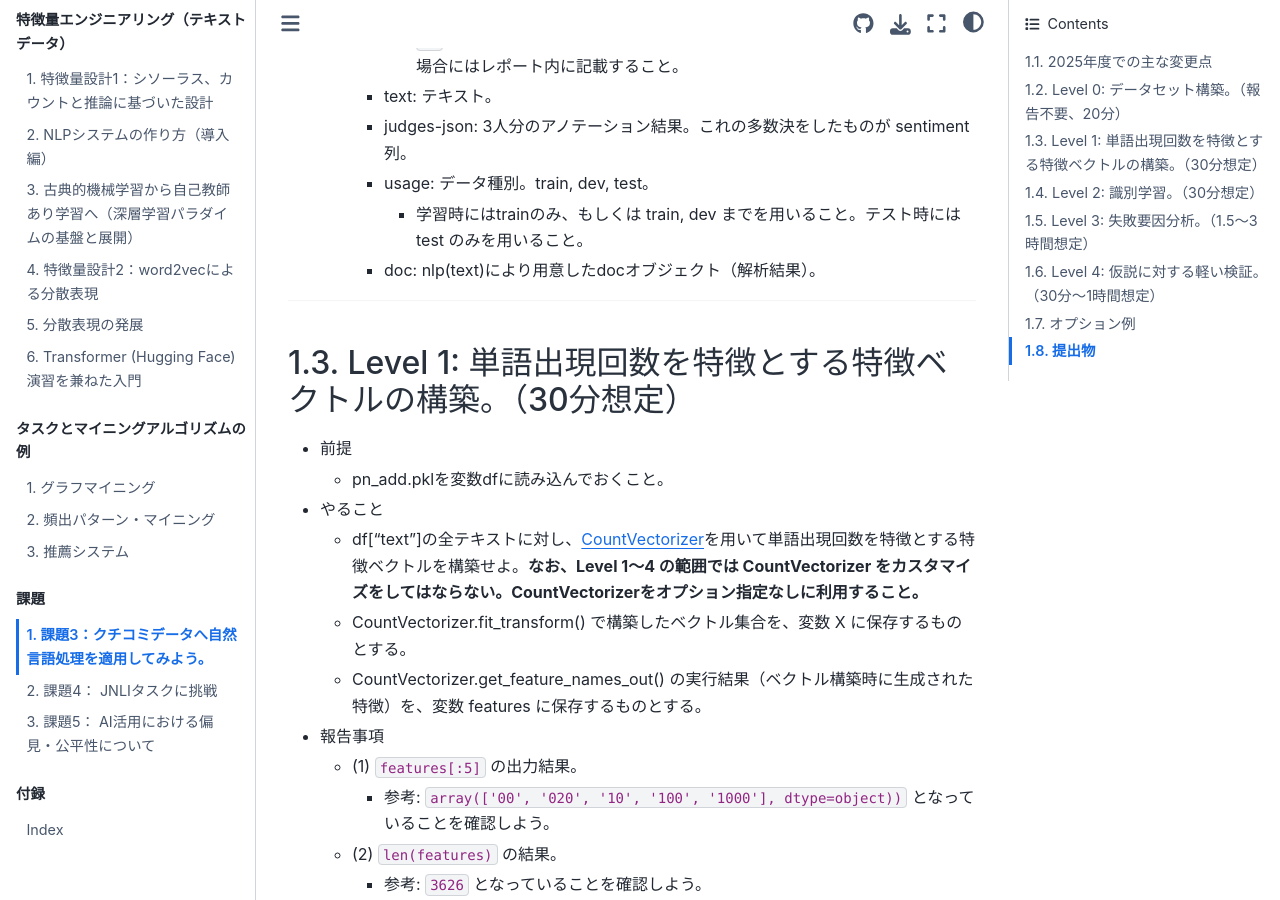
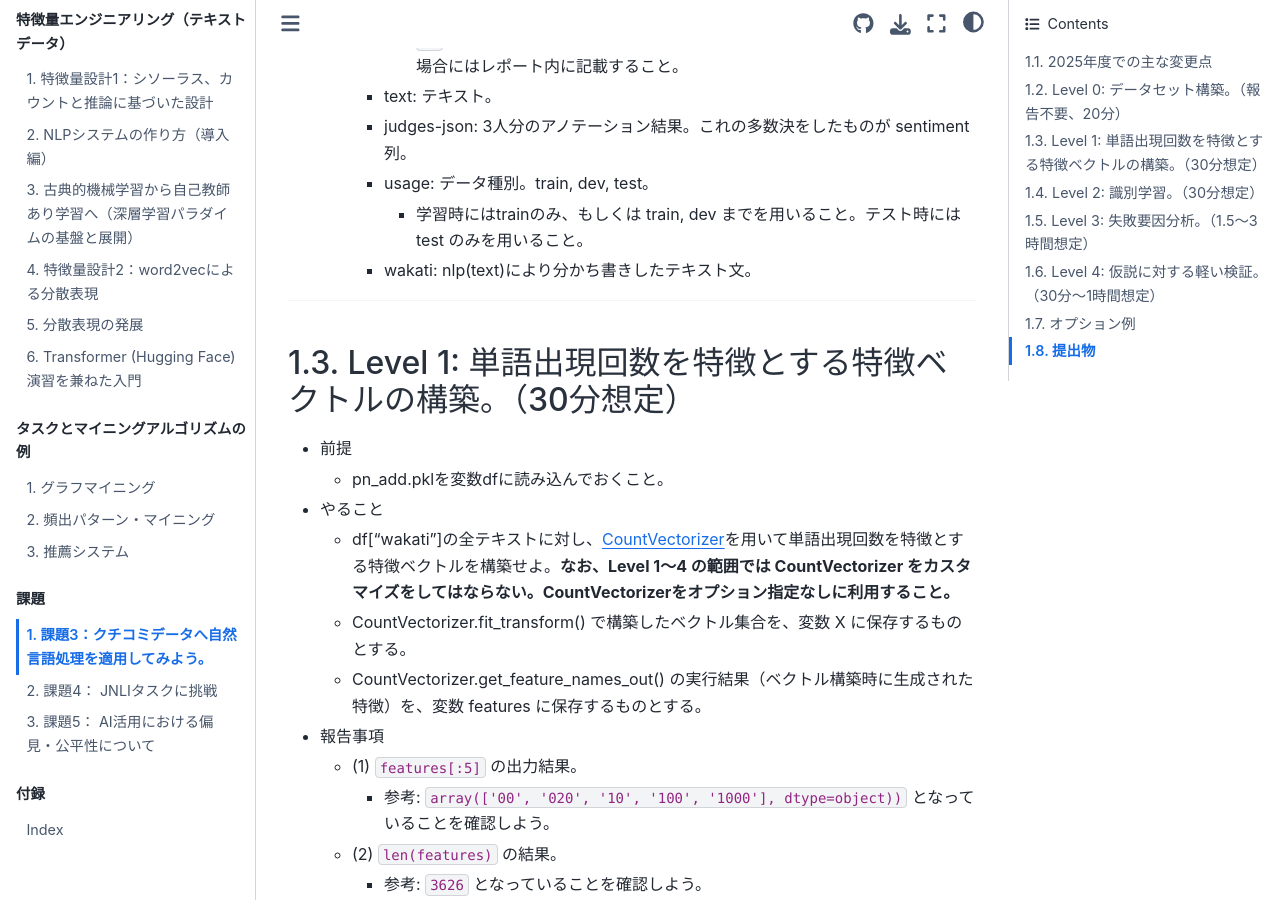
Before and after one commit to naltoma/datamining_intro2021, a Jupyter Book: the page built from report/report3_2025.md, in a window 1280 px wide and 900 px high, scrolled down 2082 px. Built offline with Jupyter Book 1.0.4 settings and Sphinx 7.4.7 and the Sphinx Book theme 1.1.4, drawn with Linux system fonts in a browser that asks for light colours; pages that are not in the unit, such as notebooks, are missing from menus.

Commit message:
modify desc

```diff
--- a/report/report3_2025.md
+++ b/report/report3_2025.md
@@ -50,14 +50,14 @@
 		- judges-json: 3人分のアノテーション結果。これの多数決をしたものが sentiment 列。
 		- usage: データ種別。train, dev, test。
 			- 学習時にはtrainのみ、もしくは train, dev までを用いること。テスト時には test のみを用いること。
-		- doc: nlp(text)により用意したdocオブジェクト（解析結果）。
+		- wakati: nlp(text)により分かち書きしたテキスト文。
 
 ---
 ## Level 1: 単語出現回数を特徴とする特徴ベクトルの構築。（30分想定）
 - 前提
 	- pn_add.pklを変数dfに読み込んでおくこと。
 - やること
-	- df["text"]の全テキストに対し、[CountVectorizer](https://scikit-learn.org/stable/modules/generated/sklearn.feature_extraction.text.CountVectorizer.html)を用いて単語出現回数を特徴とする特徴ベクトルを構築せよ。**なお、Level 1〜4 の範囲では CountVectorizer をカスタマイズをしてはならない。CountVectorizerをオプション指定なしに利用すること。**
+	- df["wakati"]の全テキストに対し、[CountVectorizer](https://scikit-learn.org/stable/modules/generated/sklearn.feature_extraction.text.CountVectorizer.html)を用いて単語出現回数を特徴とする特徴ベクトルを構築せよ。**なお、Level 1〜4 の範囲では CountVectorizer をカスタマイズをしてはならない。CountVectorizerをオプション指定なしに利用すること。**
 	- CountVectorizer.fit_transform() で構築したベクトル集合を、変数 X に保存するものとする。
 	- CountVectorizer.get_feature_names_out() の実行結果（ベクトル構築時に生成された特徴）を、変数 features に保存するものとする。
 - 報告事項
```
